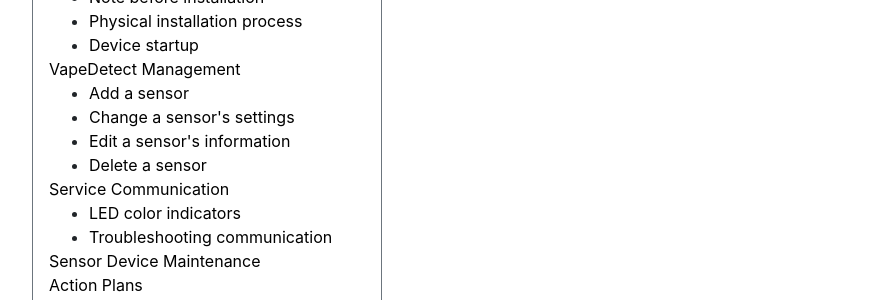
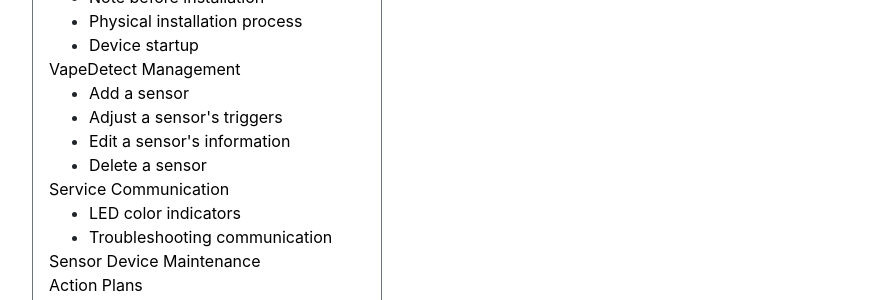
Before and after one commit to NrsSystems/docs, a Jekyll site: the page built from vape-detect/readme.md, in a window 1280 px wide. Shown: the part 447-747 px from the top of the page, without its empty margins (53-936 px from the left). Built offline with Jekyll 4.4.1, drawn with Linux system fonts in a browser that asks for light colours; our own code applies the rules of GitHub Pages for plain Markdown files.

Commit message:
Update vape_detect.yml

```diff
--- a/_data/navigation/vape_detect.yml
+++ b/_data/navigation/vape_detect.yml
@@ -23,8 +23,8 @@
   items:
     - name: Add a sensor
       href: vapedetect-management#add-a-sensor
-    - name: Change a sensor's settings
-      href: vapedetect-management#change-a-sensors-settings
+    - name: Adjust a sensor's triggers
+      href: vapedetect-management#adjust-a-sensors-triggers
     - name: Edit a sensor's information
       href: vapedetect-management#edit-a-sensors-information
     - name: Delete a sensor
```
